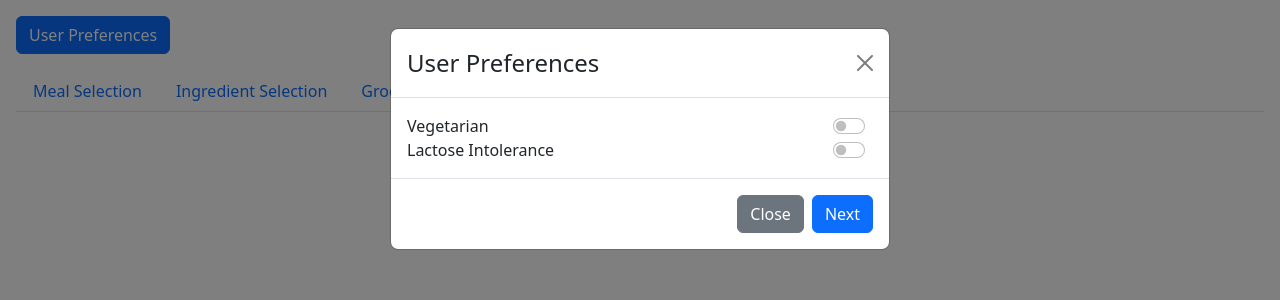
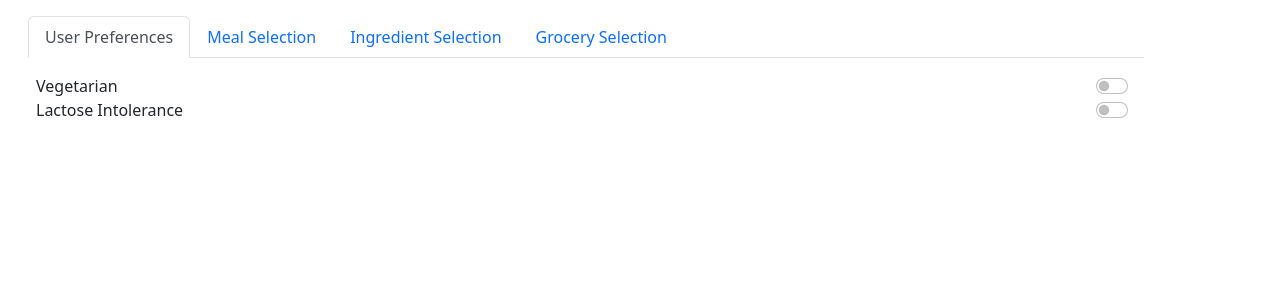
Before and after one commit to chanwutk/meal-navigation, a React (Create React App) app: page / in a window 1280 px wide. Both pictures are taken after a click on the tab "User Preferences". Shown: the top 300 px of the page. Built offline with nearby package versions, Linux system fonts and the light colour scheme.

Commit message:
user preferences as tab

```diff
--- a/src/App.tsx
+++ b/src/App.tsx
@@ -1,10 +1,7 @@
 import React, {useEffect, useState} from 'react';
-import { Button } from 'react-bootstrap';
+import { Container, Tab, Tabs } from 'react-bootstrap';
 
-import Tab from 'react-bootstrap/Tab';
-import Tabs from 'react-bootstrap/Tabs';
-
-import PreferencesPopup from './components/preference-popup';
+import UserPreferences from './pages/user-preferences';
 import IngredientSelection from './pages/ingredient-selection';
 import Map from './pages/map';
 import MealSelection from './pages/meal-selection';
@@ -12,10 +9,7 @@ import { Preferences } from './types';
 import loadPreferences, {defaultPreferences} from './utils/load-preferences';
 
 function App() {
-  const [showPopup, setShowPopup] = useState<boolean>(false);
   const [preferences, setPreferences] = useState<Preferences>(defaultPreferences);
-
-  const handleClosePopup = () => setShowPopup(false);
 
   useEffect(() => {
     const preferences = loadPreferences();
@@ -23,19 +17,18 @@ function App() {
   }, []);
 
   return (
-    <div className="m-3">
-      <PreferencesPopup
-        show={showPopup}
-        handleClose={handleClosePopup}
-        preferences={preferences}
-        setPreferences={setPreferences}
-      />
-      <Button onClick={() => setShowPopup(true)}>User Preferences</Button>
+    <Container className="m-3">
       <Tabs
         defaultActiveKey="profile"
         id="uncontrolled-tab-example"
         className="mb-3 mt-3"
       >
+        <Tab eventKey="preferences" title="User Preferences">
+          <UserPreferences
+            preferences={preferences}
+            setPreferences={setPreferences}
+          />
+        </Tab>
         <Tab eventKey="meal" title="Meal Selection">
           <MealSelection />
         </Tab>
@@ -46,7 +39,7 @@ function App() {
           <Map />
         </Tab>
       </Tabs>
-    </div>
+    </Container>
   );
 }
 
--- a/src/components/preference-popup.tsx
+++ /dev/null
@@ -1,50 +0,0 @@
-import React from 'react';
-
-import {Preferences} from '../types';
-import PreferenceEntry from './preference-entry';
-import {types} from '../utils/is-preferences';
-import { Button, Modal } from 'react-bootstrap';
-
-interface PreferencesPopupProp {
-  show: boolean;
-  handleClose: () => void;
-  preferences: Preferences;
-  setPreferences: React.Dispatch<React.SetStateAction<Preferences>>;
-};
-
-export default function PreferencesPopup({show, handleClose, preferences, setPreferences}: PreferencesPopupProp) {
-  const changePreference = (key: keyof Preferences) =>
-    (value: boolean) =>
-      setPreferences({...preferences, [key]: value});
-
-  function isKey(k: string): k is keyof Preferences {
-    return k in preferences;
-  }
-
-  function makeEntry(name: string, index: number) {
-    if (!isKey(name)) {
-      throw new Error();
-    }
-
-    return <PreferenceEntry
-      key={index}
-      name={name}
-      setValue={changePreference(name)}
-    />;
-  }
-
-  return <Modal show={show} onHide={handleClose}>
-    <Modal.Header closeButton>
-      <Modal.Title>User Preferences</Modal.Title>
-    </Modal.Header>
-    <Modal.Body>
-      {Object.keys(types).map(makeEntry)}
-    </Modal.Body>
-    <Modal.Footer>
-      <Button variant="secondary" onClick={handleClose}>
-        Close
-      </Button>
-      <Button variant="primary">Next</Button>
-    </Modal.Footer>
-  </Modal>;
-}
--- /dev/null
+++ b/src/pages/user-preferences.tsx
@@ -0,0 +1,37 @@
+import React from 'react';
+
+import {Preferences} from '../types';
+import PreferenceEntry from '../components/preference-entry';
+import {types} from '../utils/is-preferences';
+import { Container } from 'react-bootstrap';
+
+interface UserPreferencesProp {
+  preferences: Preferences;
+  setPreferences: React.Dispatch<React.SetStateAction<Preferences>>;
+};
+
+export default function UserPreferences({preferences, setPreferences}: UserPreferencesProp) {
+  const changePreference = (key: keyof Preferences) =>
+    (value: boolean) =>
+      setPreferences({...preferences, [key]: value});
+
+  function isKey(k: string): k is keyof Preferences {
+    return k in preferences;
+  }
+
+  function makeEntry(name: string, index: number) {
+    if (!isKey(name)) {
+      throw new Error();
+    }
+
+    return <PreferenceEntry
+      key={index}
+      name={name}
+      setValue={changePreference(name)}
+    />;
+  }
+
+  return <div className="m-2">
+    {Object.keys(types).map(makeEntry)}
+  </div>;
+}
```
